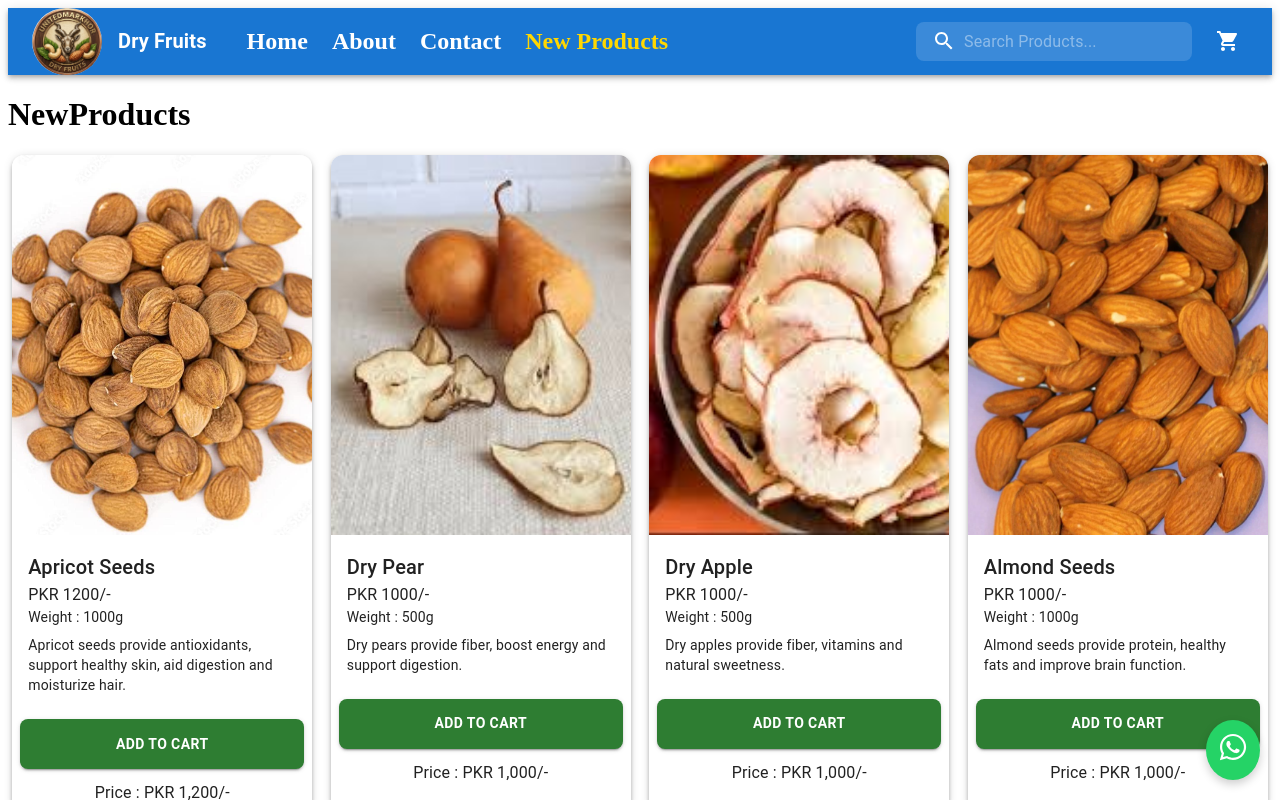
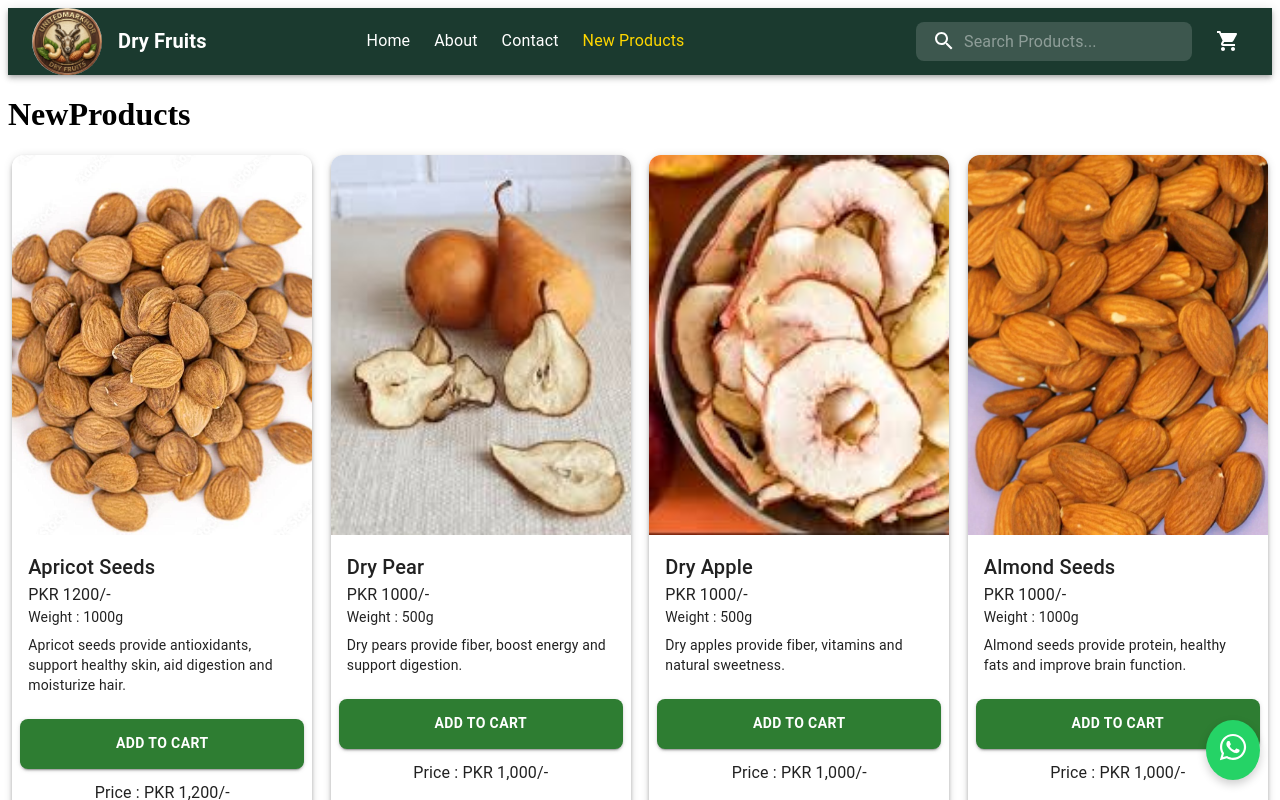
Before and after one commit to zulfiqaraliwd/Ecommerce-MUI-RTK, a React (Vite) app: page /newproducts in a window 1280 px wide. Shown: the top 800 px of the page. Built offline with nearby package versions, Linux system fonts and the light colour scheme.

Commit message:
navigation and footer color chages

```diff
--- a/src/Components/Footer/Footer.jsx
+++ b/src/Components/Footer/Footer.jsx
@@ -22,7 +22,7 @@ export default function Footer() {
  <Box
   component="footer"
   sx={{
-        bgcolor: "primary.main",
+    bgcolor: "#1B3A2F",   // yahan primary.main se success.main kar diya
     color: "white",
     mt: 8,
     py: 5,
--- a/src/Components/Navbar/Navbar.jsx
+++ b/src/Components/Navbar/Navbar.jsx
@@ -57,7 +57,11 @@ function Navbar() {
   const totalQty = cartItems.reduce((sum, item) => sum + item.quantity, 0);
 
   return (
-    <AppBar position="static">
+    <AppBar
+  position="static"
+  sx={{
+    bgcolor: "#1B3A2F",
+  }}>
       <Toolbar>
         {/* Logo */}
         <Box
@@ -80,28 +84,37 @@ function Navbar() {
           Dry Fruits
         </Typography>
 
+
         {/* Navigation */}
 <Box
   sx={{
     display: "flex",
     gap: 3,
-            ml: 5,
+    ml: 20,
   }}
 >
   <NavLink style={navstyle} to="/">
-            <h2>Home</h2>
+    <Typography variant="subtitle1" fontWeight={500}>
+      Home
+    </Typography>
   </NavLink>
 
   <NavLink style={navstyle} to="/about">
-            <h2>About</h2>
+    <Typography variant="subtitle1" fontWeight={500}>
+      About
+    </Typography>
   </NavLink>
 
   <NavLink style={navstyle} to="/contact">
-            <h2>Contact</h2>
+    <Typography variant="subtitle1" fontWeight={500}>
+      Contact
+    </Typography>
   </NavLink>
 
   <NavLink style={navstyle} to="/newproducts">
-            <h2>New Products</h2>
+    <Typography variant="subtitle1" fontWeight={500}>
+      New Products
+    </Typography>
   </NavLink>
 </Box>
 
--- a/src/Components/ProductCards/ProductCards.jsx
+++ b/src/Components/ProductCards/ProductCards.jsx
@@ -50,7 +50,7 @@ function ProductCards({ product }) {
    <CardActions sx={{ display: "block" }}>
   <Button product={product} />
 </CardActions>
-
+<h3> Note: You can increase Quantity from 🛒</h3>
     </Card>
 
 
```
Lines whose indentation alone changed are shown as unchanged.
